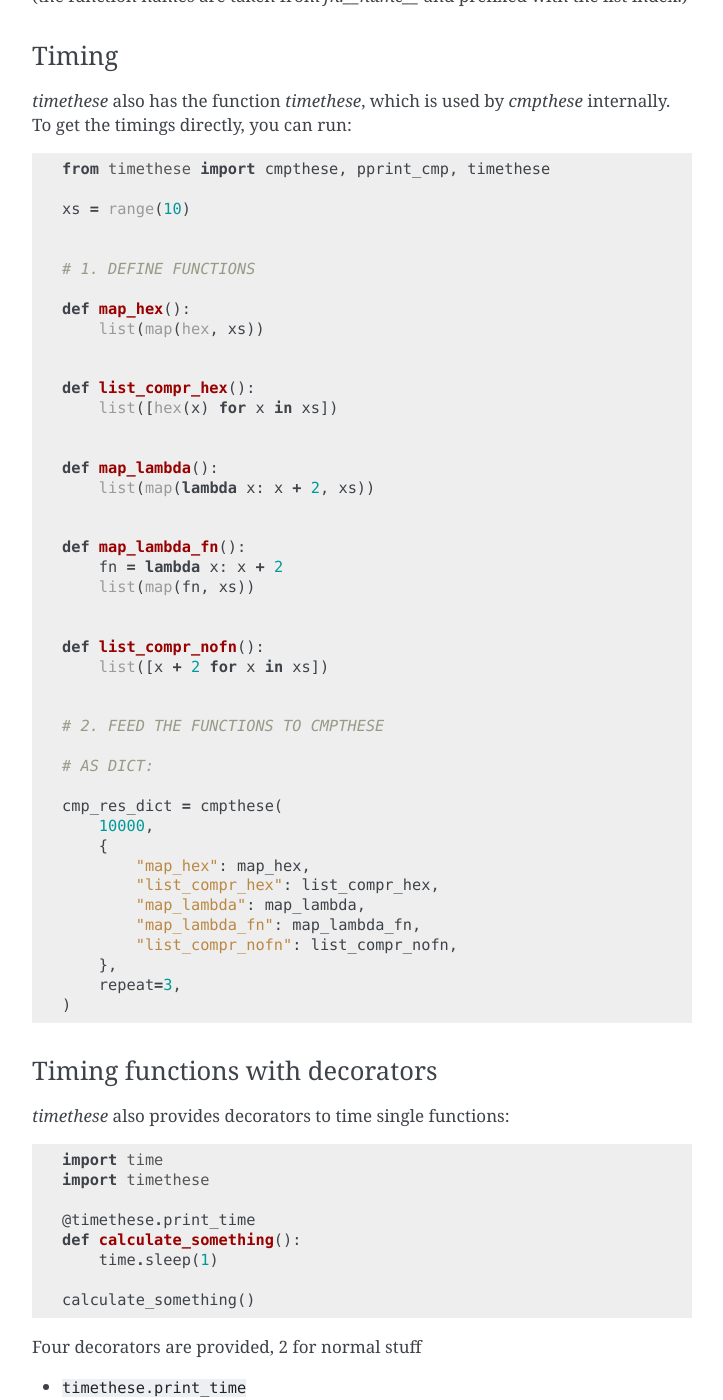
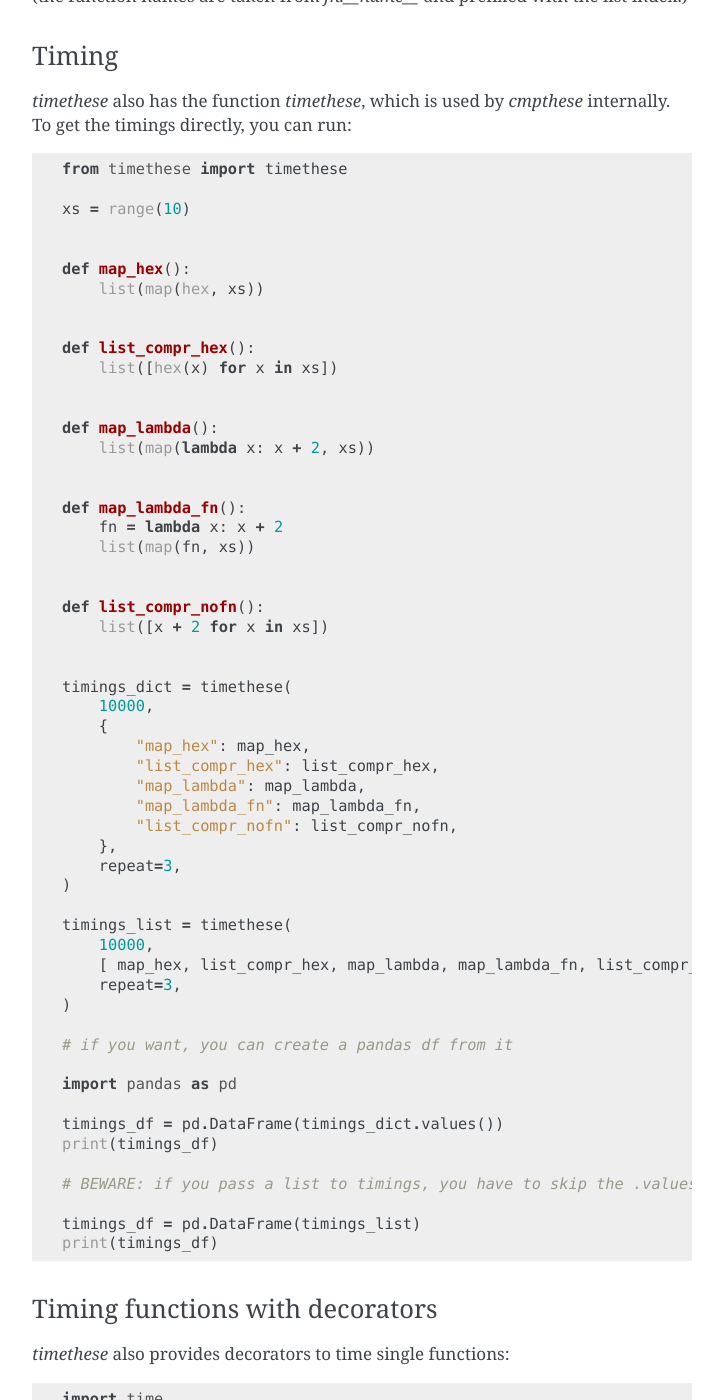
Before and after one commit to jwbargsten/python-timethese, a Sphinx documentation site: the page built from docs/readme.rst, in a window 1280 px wide and 1400 px high, scrolled down 2526 px. Shown: the whole window, without its empty margins (388-1111 px from the left). Built offline with Sphinx 7.4.7, drawn with Linux system fonts in a browser that asks for light colours.

Commit message:
improved docs and bump to v0.0.7

```diff
--- a/CHANGELOG.rst
+++ b/CHANGELOG.rst
@@ -1,6 +1,11 @@
 
 Changelog
 =========
+
+0.0.7 (2020-05-31)
+------------------
+
+* Improved documentation and fixed typos
 
 0.0.6 (2020-05-31)
 ------------------
--- a/README.rst
+++ b/README.rst
@@ -158,12 +158,10 @@ Timing
 `timethese` also has the function `timethese`, which is used by `cmpthese`
 internally. To get the timings directly, you can run::
 
-      from timethese import cmpthese, pprint_cmp, timethese
+      from timethese import timethese
 
       xs = range(10)
 
-
-      # 1. DEFINE FUNCTIONS
 
       def map_hex():
           list(map(hex, xs))
@@ -186,11 +184,7 @@ internally. To get the timings directly, you can run::
           list([x + 2 for x in xs])
 
 
-      # 2. FEED THE FUNCTIONS TO CMPTHESE
-
-      # AS DICT:
-
-      cmp_res_dict = cmpthese(
+      timings_dict = timethese(
           10000,
           {
               "map_hex": map_hex,
@@ -201,6 +195,25 @@ internally. To get the timings directly, you can run::
           },
           repeat=3,
       )
+
+      timings_list = timethese(
+          10000,
+          [ map_hex, list_compr_hex, map_lambda, map_lambda_fn, list_compr_nofn ],
+          repeat=3,
+      )
+
+      # if you want, you can create a pandas df from it
+
+      import pandas as pd
+
+      timings_df = pd.DataFrame(timings_dict.values())
+      print(timings_df)
+
+      # BEWARE: if you pass a list to timings, you have to skip the .values() call
+
+      timings_df = pd.DataFrame(timings_list)
+      print(timings_df)
+
 
 Timing functions with decorators
 --------------------------------
--- a/docs/conf.py
+++ b/docs/conf.py
@@ -18,7 +18,7 @@ project = "TimeThese"
 year = "2020"
 author = "Joachim W. Bargsten"
 copyright = "{0}, {1}".format(year, author)
-version = release = "0.0.6"
+version = release = "0.0.7"
 
 pygments_style = "trac"
 templates_path = ["."]
--- a/pyproject.toml
+++ b/pyproject.toml
@@ -1,6 +1,6 @@
 [metadata]
 name = "timethese"
-version = "0.0.6"
+version = "0.0.7"
 description = ""
 authors = ["Joachim Bargsten <jw@bargsten.org>"]
 license = "MIT"
--- a/setup.py
+++ b/setup.py
@@ -20,7 +20,7 @@ def read(*names, **kwargs):
 
 setup(
     name='timethese',
-    version='0.0.6',
+    version='0.0.7',
     license='MIT',
     description='timeit for multiple functions with better reporting',
     long_description='%s\n%s' % (
```
